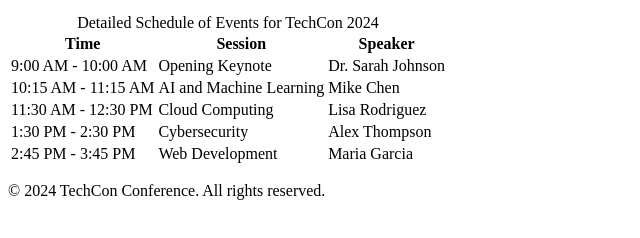
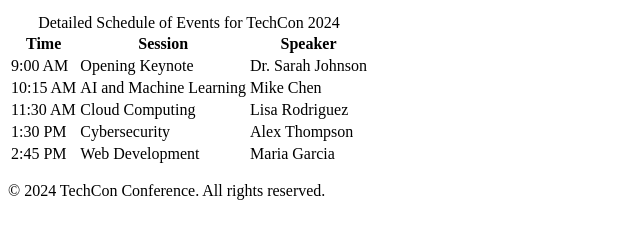
Before and after one commit to missuniverse535/TechCon_HTML, a plain HTML site: page techcon_website/schedule.html in a window 1280 px wide. Shown: the part 154-392 px from the top of the page, without its empty margins (0-640 px from the left). Drawn offline with Linux system fonts and the light colour scheme.

Commit message:
Update schedule.html

```diff
--- a/techcon_website/schedule.html
+++ b/techcon_website/schedule.html
@@ -30,27 +30,27 @@
             </thead>
             <tbody>
                 <tr>
-                    <td>9:00 AM - 10:00 AM</td>
+                    <td>9:00 AM</td>
                     <td>Opening Keynote</td>
                     <td>Dr. Sarah Johnson</td>
                 </tr>
                 <tr>
-                    <td>10:15 AM - 11:15 AM</td>
+                    <td>10:15 AM</td>
                     <td>AI and Machine Learning</td>
                     <td>Mike Chen</td>
                 </tr>
                 <tr>
-                    <td>11:30 AM - 12:30 PM</td>
+                    <td>11:30 AM</td>
                     <td>Cloud Computing</td>
                     <td>Lisa Rodriguez</td>
                 </tr>
                 <tr>
-                    <td>1:30 PM - 2:30 PM</td>
+                    <td>1:30 PM</td>
                     <td>Cybersecurity</td>
                     <td>Alex Thompson</td>
                 </tr>
                 <tr>
-                    <td>2:45 PM - 3:45 PM</td>
+                    <td>2:45 PM</td>
                     <td>Web Development</td>
                     <td>Maria Garcia</td>
                 </tr>
```
